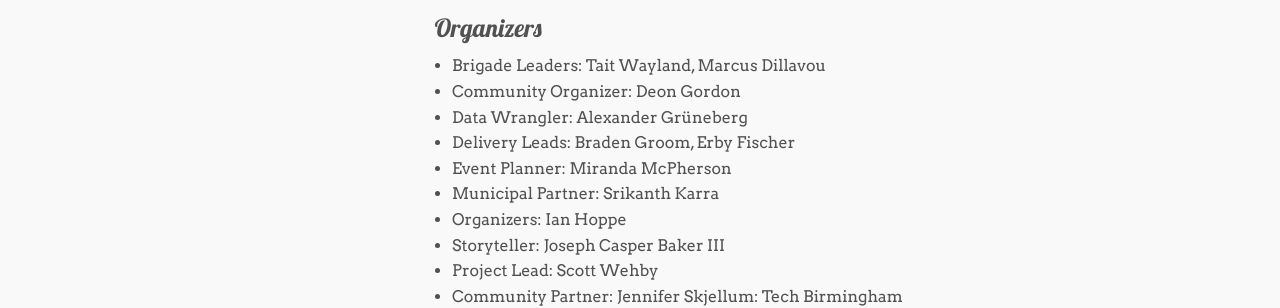
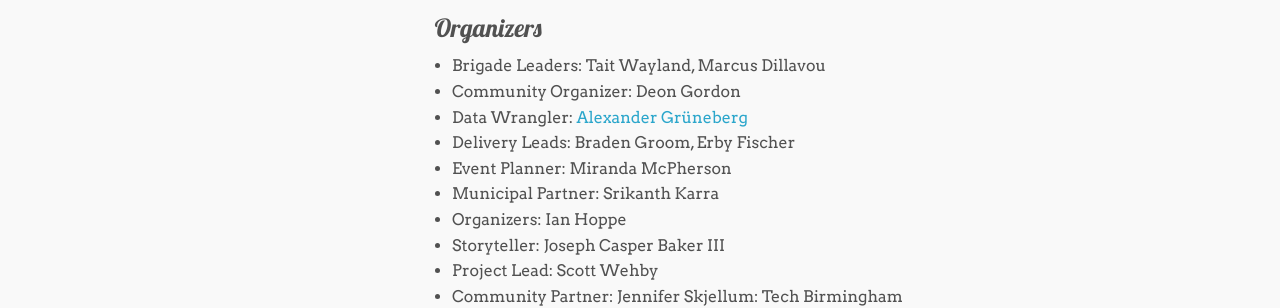
Before and after one commit to codeforbirmingham/codeforbirmingham.github.io, a Jekyll site: the page built from index.md, in a window 1280 px wide and 900 px high, scrolled down 1539 px. Shown: the part 310-618 px from the top of the window. Built offline with Jekyll 4.4.1, drawn with Linux system fonts in a browser that asks for light colours; some of the changed lines change nothing that is shown.

Commit message:
Link to my website.

```diff
--- a/index.md
+++ b/index.md
@@ -36,7 +36,7 @@
 
 - Brigade Leaders: Tait Wayland, Marcus Dillavou
 - Community Organizer: Deon Gordon
-- Data Wrangler: Alexander Grüneberg
+- Data Wrangler: <a href="https://agrueneberg.info">Alexander Grüneberg</a>
 - Delivery Leads: Braden Groom, Erby Fischer
 - Event Planner: Miranda McPherson
 - Municipal Partner: Srikanth Karra
```
